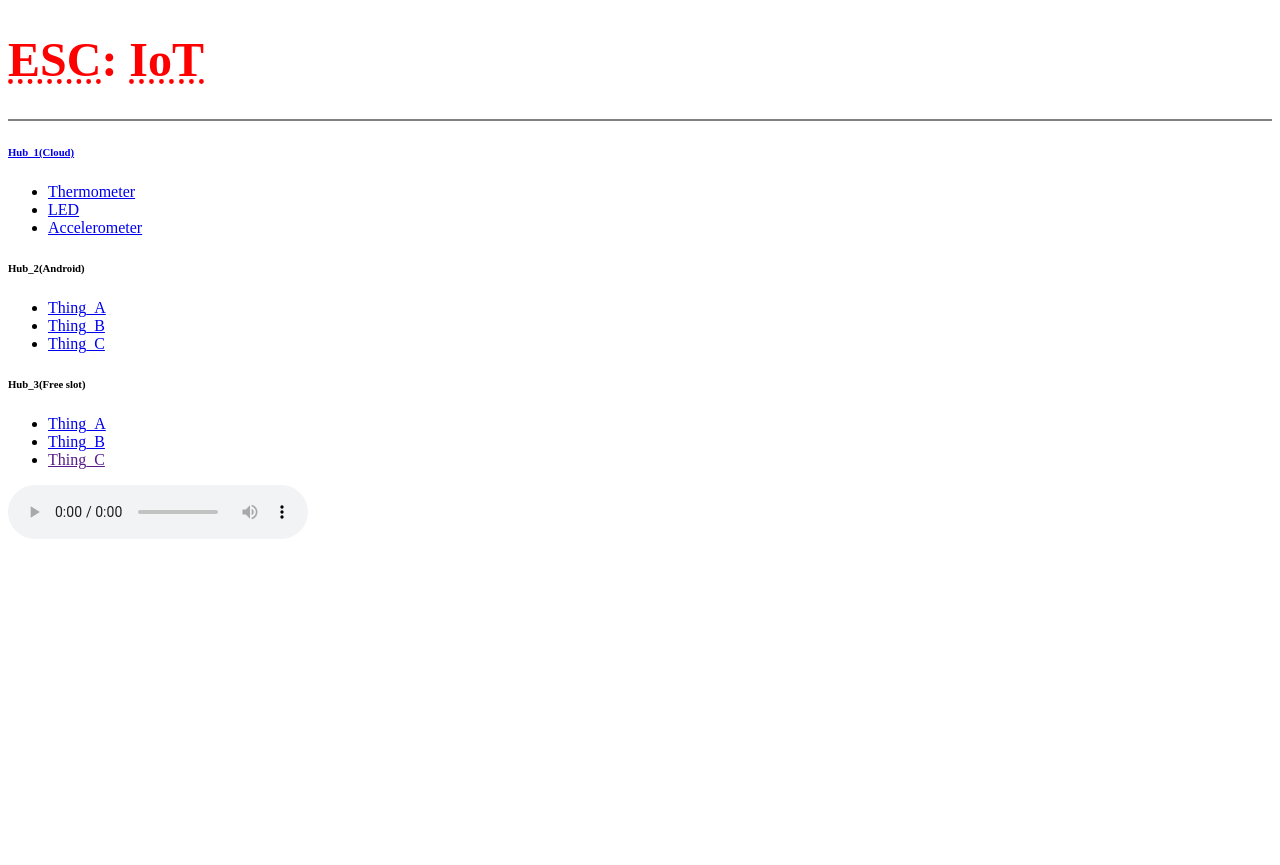
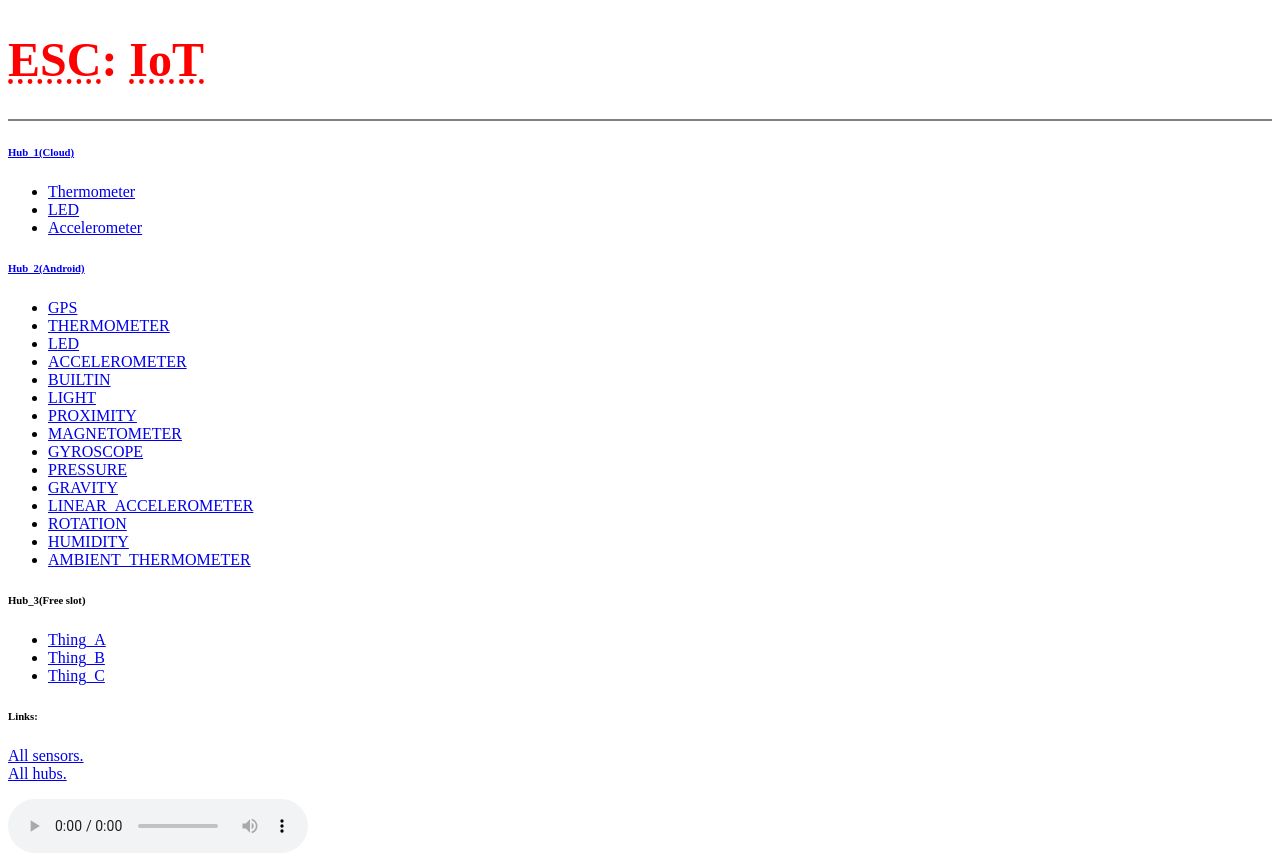
Before and after one commit to eclub-sense/iot-cloud, a plain HTML site: page index.html in a window 1280 px wide. Before the commit the page ends 800 px from the top, so only its background shows below. Drawn offline with Linux system fonts and the light colour scheme.

```diff
--- a/index.html
+++ b/index.html
@@ -9,22 +9,37 @@
     <hr size="2" style="color:red;" noshade="noshade">
     <h6><a href="http://browser.zettajs.io/#/overview?url=http:%2F%2F192.168.201.222:1337">Hub_1(Cloud)</a></h6>
     <ul>
-      <li title="Klik 1!"><a href="http://browser.zettajs.io/#/device?url=http:%2F%2F192.168.201.222:1337%2Fservers%2F701%2Fdevices%2F0000000a">Thermometer</a></li>
-      <li title="Klik 2!"><a href="/registered_sensors/0000000a">LED</a></li>
-      <li title="Klik 3!"><a href="javascript:;">Accelerometer</a></li>
+      <li title="Klik 1!"><a href="/registered_sensors/0000000a">Thermometer</a></li>
+      <li title="Klik 2!"><a href="/registered_sensors/0000000c">LED</a></li>
+      <li title="Klik 3!"><a href="/registered_sensors/0000000b">Accelerometer</a></li>
     </ul>
-    <h6>Hub_2(Android)</h6>
+    <h6><a href="/registered_hubs/2309">Hub_2(Android)</a></h6>
     <ul>
-      <li title="Klik 4!"><a href="javascript:;">Thing_A</a></li>
-      <li title="Klik 5!"><a href="javascript:;">Thing_B</a></li>
-      <li title="Klik 6!"><a href="javascript:;">Thing_C</a></li>
+      <li title="Klik 4!"><a href="/registered_sensors/0">GPS</a></li>
+      <li title="Klik 5!"><a href="javascript:;">THERMOMETER</a></li>
+      <li title="Klik 6!"><a href="javascript:;">LED</a></li>
+      <li title="Klik 7!"><a href="/registered_sensors/102">ACCELEROMETER</a></li>
+      <li title="Klik 8!"><a href="javascript:;">BUILTIN</a></li>
+      <li title="Klik 9!"><a href="/registered_sensors/105">LIGHT</a></li>
+      <li title="Klik 10!"><a href="/registered_sensors/104">PROXIMITY</a></li>
+      <li title="Klik 11!"><a href="/registered_sensors/108">MAGNETOMETER</a></li>
+      <li title="Klik 12!"><a href="javascript:;">GYROSCOPE</a></li>
+      <li title="Klik 13!"><a href="javascript:;">PRESSURE</a></li>
+      <li title="Klik 14!"><a href="/registered_sensors/101">GRAVITY</a></li>
+      <li title="Klik 15!"><a href="/registered_sensors/112">LINEAR_ACCELEROMETER</a></li>
+      <li title="Klik 16!"><a href="/registered_sensors/111">ROTATION</a></li>
+      <li title="Klik 17!"><a href="/registered_sensors/103">HUMIDITY</a></li>
+      <li title="Klik 18!"><a href="javascript:;">AMBIENT_THERMOMETER</a></li>
     </ul>
     <h6>Hub_3(Free slot)</h6>
     <ul>
       <li title="Klik 7!"><a href="javascript:;">Thing_A</a></li>
       <li title="Klik 8!"><a href="javascript:;">Thing_B</a></li>
-      <li title="Klik 9!"><a href="">Thing_C</a></li>
+      <li title="Klik 9!"><a href="javascript:;">Thing_C</a></li>
     </ul>
+    <h6>Links:</h6>
+    <p><a href="/registered_sensors">All sensors.</a>
+      <br><a href="/registered_hubs">All hubs.</a></p>
       <audio controls>
         <source src="twe.mp3" type="audio/mpeg">
           Your browser does not support the audio tag.
```
